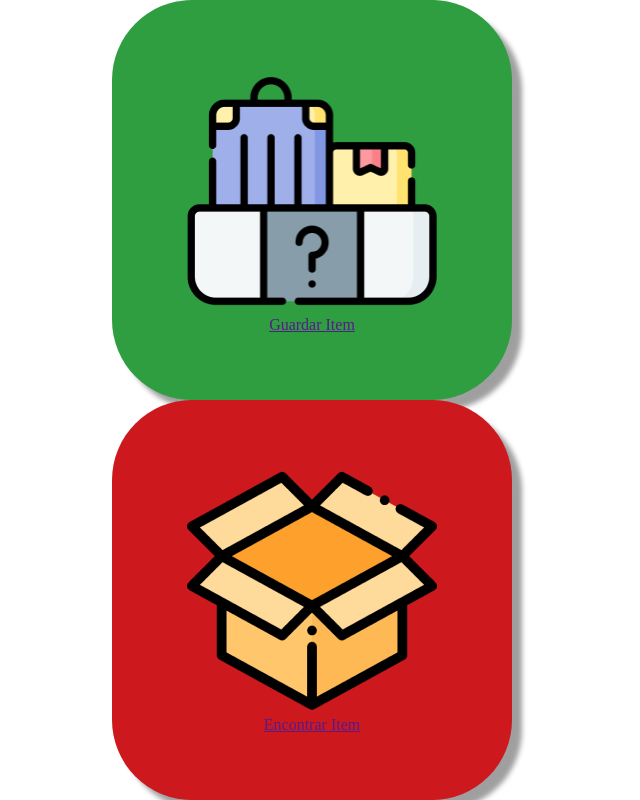
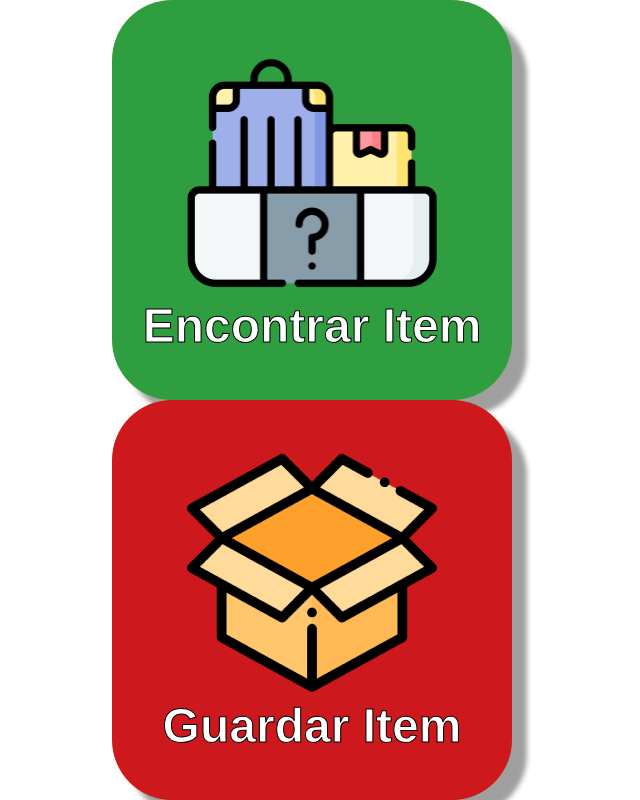
Before and after one commit to Web-LIA/SALETA-frontend, a React (Create React App) app: page / in a window 1280 px wide. Shown: the whole page, without its empty margins (328-968 px from the left). Built offline with nearby package versions, Linux system fonts and the light colour scheme.

Commit message:
feat: ajustar texto dos cards da home

```diff
--- a/src/pages/Home.tsx
+++ b/src/pages/Home.tsx
@@ -7,13 +7,13 @@ function Home(){
     return (
         <div className={themes.home}>
             <img src="" alt="?" className={themes.sobre}/>
+            <a href="" className={themes.encontrar}>
+                <img src={imagemEncontrar} alt="ENCONTRAR" />
+                <p>Encontrar Item</p>
+            </a>
             <a href="" className={themes.guardar}>
-                <img src={imagemEncontrar} alt="GUARDAR" />
+                <img src={imagemGuardar} alt="GUARDAR" />
                 <p>Guardar Item</p>
-            </a>
-            <a href="" className={themes.encontrar}>
-                <img src={imagemGuardar} alt="ENCONTRAR" />
-                <p>Encontrar Item</p>
             </a>
         </div>
     )
--- a/src/themes/home.module.scss
+++ b/src/themes/home.module.scss
@@ -10,10 +10,10 @@
         display: none;
     }
     .guardar{
-        background-color: #2F9E41;
+        background-color: #CD191E;
     }
     .encontrar{
-        background-color: #CD191E;
+        background-color: #2F9E41;
     }
     a{
         display: flex;
@@ -22,11 +22,19 @@
         justify-content: center;
         height: 400px;
         width: 400px;
-        border-radius: 20%;
-        box-shadow: 10px 10px 5px #00000060;
+        border-radius: 15%;
+        box-shadow: 15px 15px 5px #00000060;
+        text-decoration: none;
         img{
             height: 250px;
             width: 250px;
         }
+        p{
+            -webkit-text-stroke: 1px #000000;
+            font-family: "Open Sans-Bold", Helvetica;
+            color: white;
+            font-size: 48px;
+            font-weight: 700;
+        }
     }
 }
```
